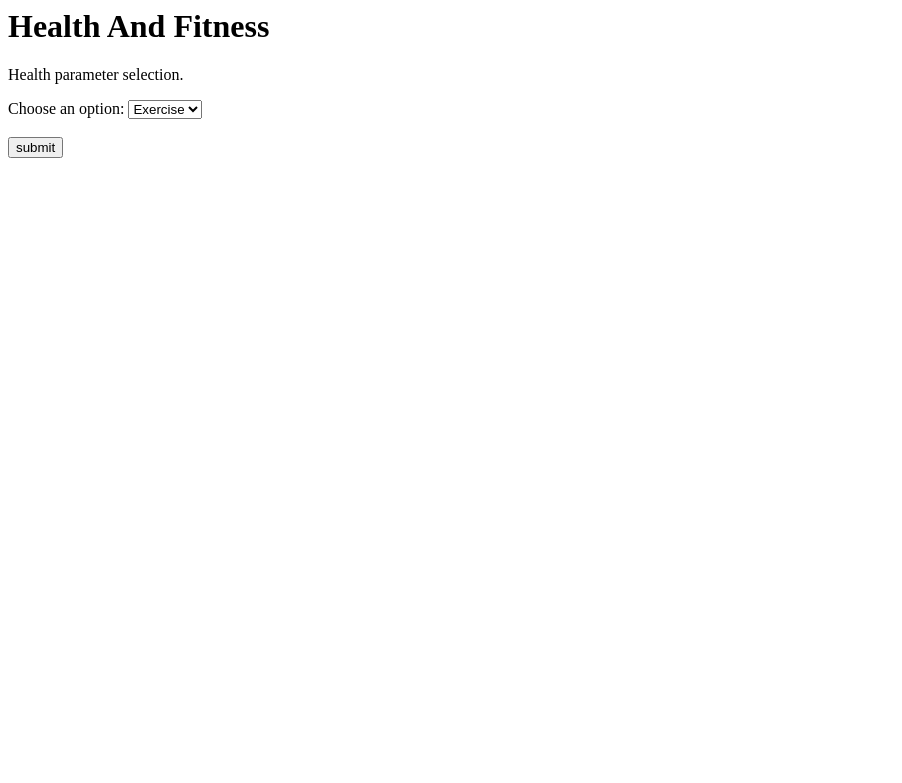
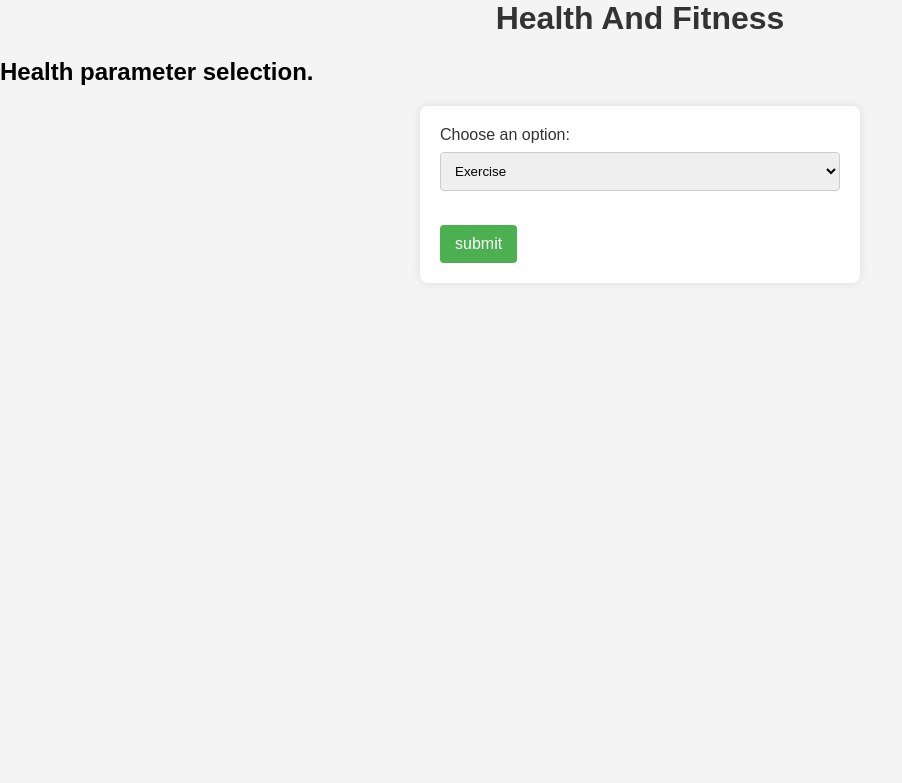
Before and after one commit to tejash09/HackoThon, a Flask app: page / in a window 1280 px wide. Shown: the top 783 px of the page, without its empty margins (0-902 px from the left). Run offline with Flask 3, Linux system fonts and the light colour scheme.

Commit message:
changes made

```diff
--- a/templates/exercise_output.html
+++ b/templates/exercise_output.html
@@ -10,10 +10,10 @@
 
     {% for exercise in items %}
         <div>
-            <p>The details of {{ exercise.index }} element</p>
-            <p>The name of Exercise = {{ exercise.name }}</p>
+            <h2>The details of {{ exercise.index }} exercise</h2>
+            <p>The Exercise name = {{ exercise.name }}</p>
             <p>The equipment used = {{ exercise.equipment }}</p>
-            <p>URL = <img src="{{ exercise.url }}" alt="{{ exercise.name }} GIF"></p>
+            <p><img src="{{ exercise.url }}" alt="{{ exercise.name }} GIF"></p>
             <p>Target = {{ exercise.target }}</p>
             <p>The secondary muscles which would be developed are:</p>
             <ul>
--- a/templates/input.html
+++ b/templates/input.html
@@ -1,9 +1,68 @@
 <html>
+<head>
+  <style>
+    body {
+    font-family: Arial, sans-serif;
+    background-color: #f4f4f4;
+    margin: 0;
+    padding: 0;
+}
+
+h1 {
+    text-align: center;
+    color: #333;
+}
+
+p {
+    text-align: center;
+    color: #666;
+}
+
+form {
+    max-width: 400px;
+    margin: 20px auto;
+    padding: 20px;
+    background-color: #fff;
+    border-radius: 8px;
+    box-shadow: 0 0 10px rgba(0, 0, 0, 0.1);
+}
+
+label {
+    display: block;
+    margin-bottom: 8px;
+    color: #333;
+}
+
+select {
+    width: 100%;
+    padding: 10px;
+    margin-bottom: 16px;
+    border: 1px solid #ccc;
+    border-radius: 4px;
+    box-sizing: border-box;
+}
+
+input[type="submit"] {
+    background-color: #4caf50;
+    color: #fff;
+    padding: 10px 15px;
+    border: none;
+    border-radius: 4px;
+    cursor: pointer;
+    font-size: 16px;
+}
+
+input[type="submit"]:hover {
+    background-color: #45a049;
+}
+
+  </style>
+</head>
 <body>
 
 <h1>Health And Fitness</h1>
 
-<p>Health parameter selection.</p>
+<h2>Health parameter selection.</h2>
 
 <form action="/process" method ="post">
   <label for="option">Choose an option:</label>
```
